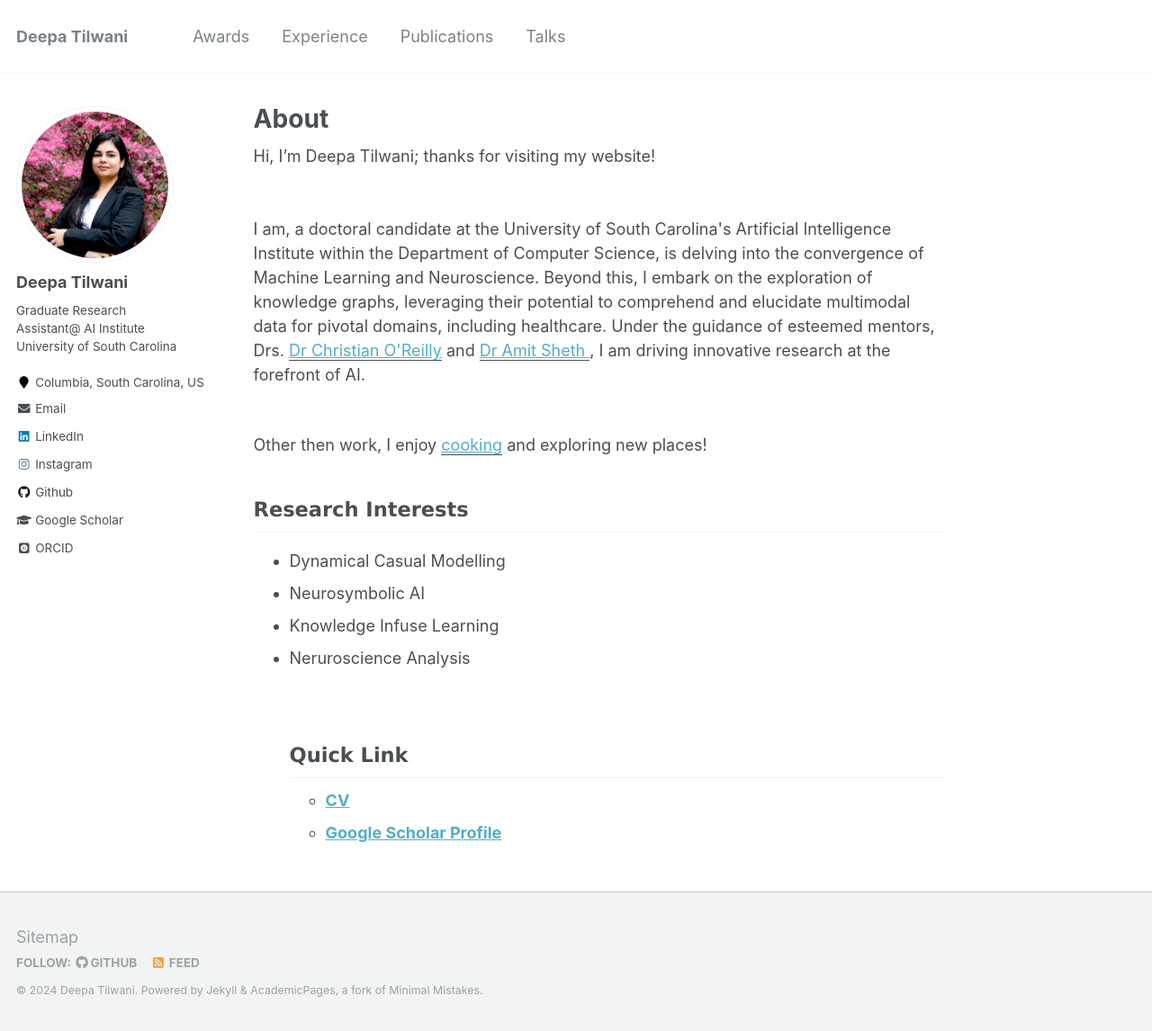
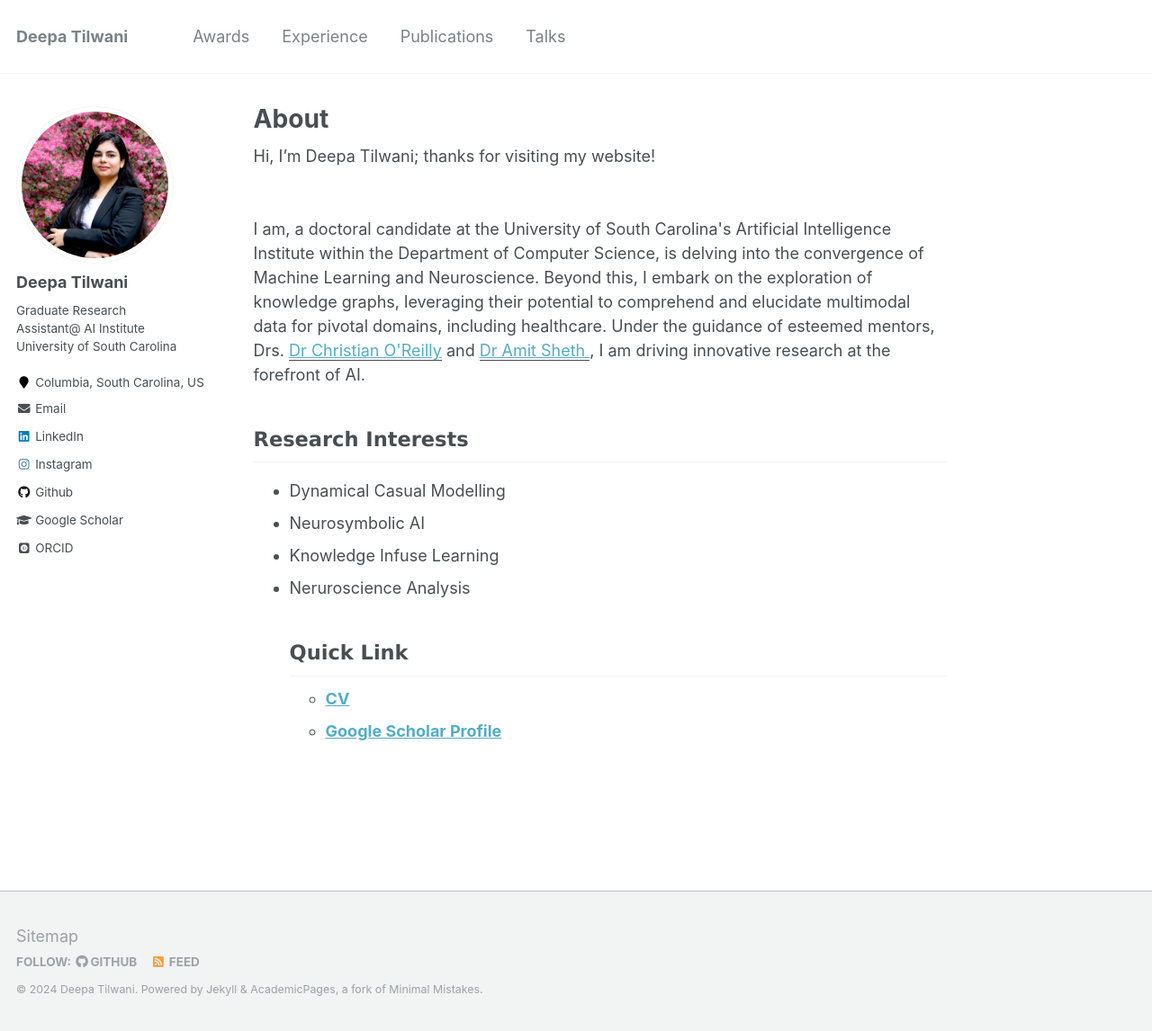
Before and after one commit to Deepa-Tilwani/deepa-tilwani.github.io, a Jekyll site: the page built from index.html, in a window 1280 px wide and 1146 px high. Shown: the whole window at 90% size. Built offline with Jekyll 4.4.1, drawn with Linux system fonts in a browser that asks for light colours; some web fonts are replaced.

Commit message:
Update index.html

```diff
--- a/index.html
+++ b/index.html
@@ -12,13 +12,6 @@ author_profile: true
 								I am, a doctoral candidate at the University of South Carolina's Artificial Intelligence Institute within the Department of Computer Science, is delving into the convergence of Machine Learning and Neuroscience. Beyond this, I  embark on the exploration of knowledge graphs, leveraging their potential to comprehend and elucidate multimodal data for pivotal domains, including healthcare. Under the guidance of esteemed mentors, Drs.  <a href ="https://sc.edu/study/colleges_schools/engineering_and_computing/faculty-staff/oreilly_christian.php"><u>Dr Christian O'Reilly</u></a> and <a href ="http://amit.aiisc.ai/"><u> Dr Amit Sheth </u></a>, I am driving innovative research at the forefront of AI.
 
 																</p>
-																										<br/>
-Other then work, I enjoy <a href ="https://instagram.com/food_full_living?igshid=ZjA0NjI3M2I="><u>cooking</u></a> and exploring new places!
-								<br/>
-
-
-
-
 
 
 <h2 style="font-family:verdana;"><b>Research Interests</b></h2>
@@ -29,9 +22,6 @@ Other then work, I enjoy <a href ="https://instagram.com/food_full_living?igshid
 <li>Neruroscience Analysis</li>
 
 
-<br>
-
-
 <h2 style="font-family:verdana;"><b>Quick Link</b></h2>
 <ul>
 <li><a href=Resume_Deepa-1.pdf><b>CV</b></a>
```
